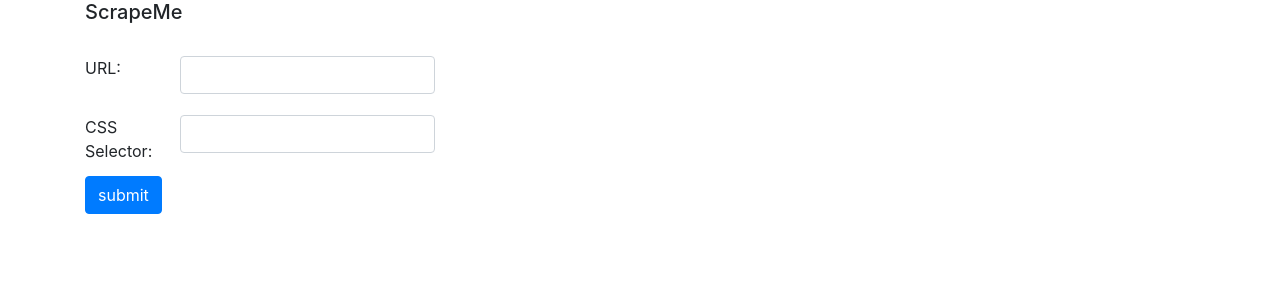
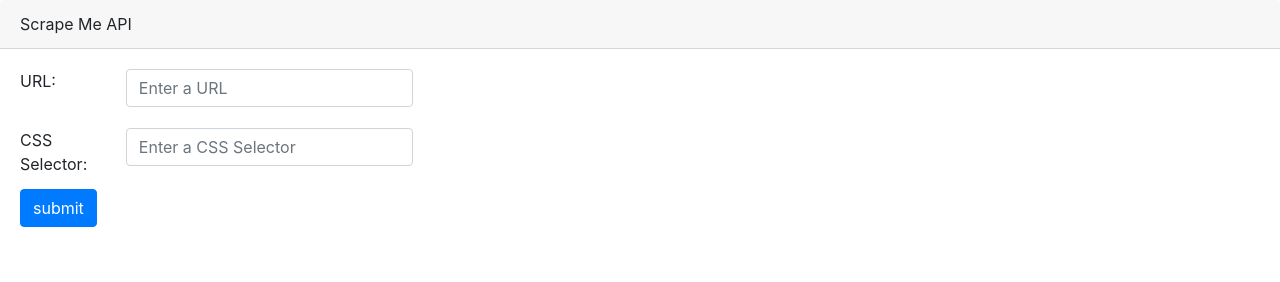
Before and after one commit to andrewpolemeni/ScrapeMe, a website: page index.html in a window 1280 px wide. Drawn offline with nearby package versions, Linux system fonts and the light colour scheme.

Commit message:
made changes to UI

```diff
--- a/index.html
+++ b/index.html
@@ -25,19 +25,19 @@
         }
     </style>
     <body>
-        <div class="container align-items-center">
+        <div class="card-header">Scrape Me API</div>
+        <div class="card-body">
         <form action="/api/selector/" method="post">
-                <H5>ScrapeMe</H5><br>
             <div class="from-group row">
                 <label class="col-sm-1 col-from-label">URL:</label>
                 <div class="col-sm-3">
-                        <input type="text" name="param1" id="param1" class="form-control">
+                    <input type="text" name="param1" id="param1" class="form-control" placeholder="Enter a URL">
                 </div>
             </div>
             <div class="from-group row">
                 <label class="col-sm-1 col-from-label">CSS Selector:</label>
                 <div class="col-sm-3">
-                        <input type="text" name="param2" id="param2" class="form-control">
+                    <input type="text" name="param2" id="param2" class="form-control" placeholder="Enter a CSS Selector">
                 </div>
             </div>
             <div class="form-group row">
@@ -47,5 +47,7 @@
             </div>
         </form>
         </div>
+
+
     </body>
 </html>
```
Also changed, not shown: easy.js (+6 -8 lines). Lines whose indentation alone changed are shown as unchanged.
